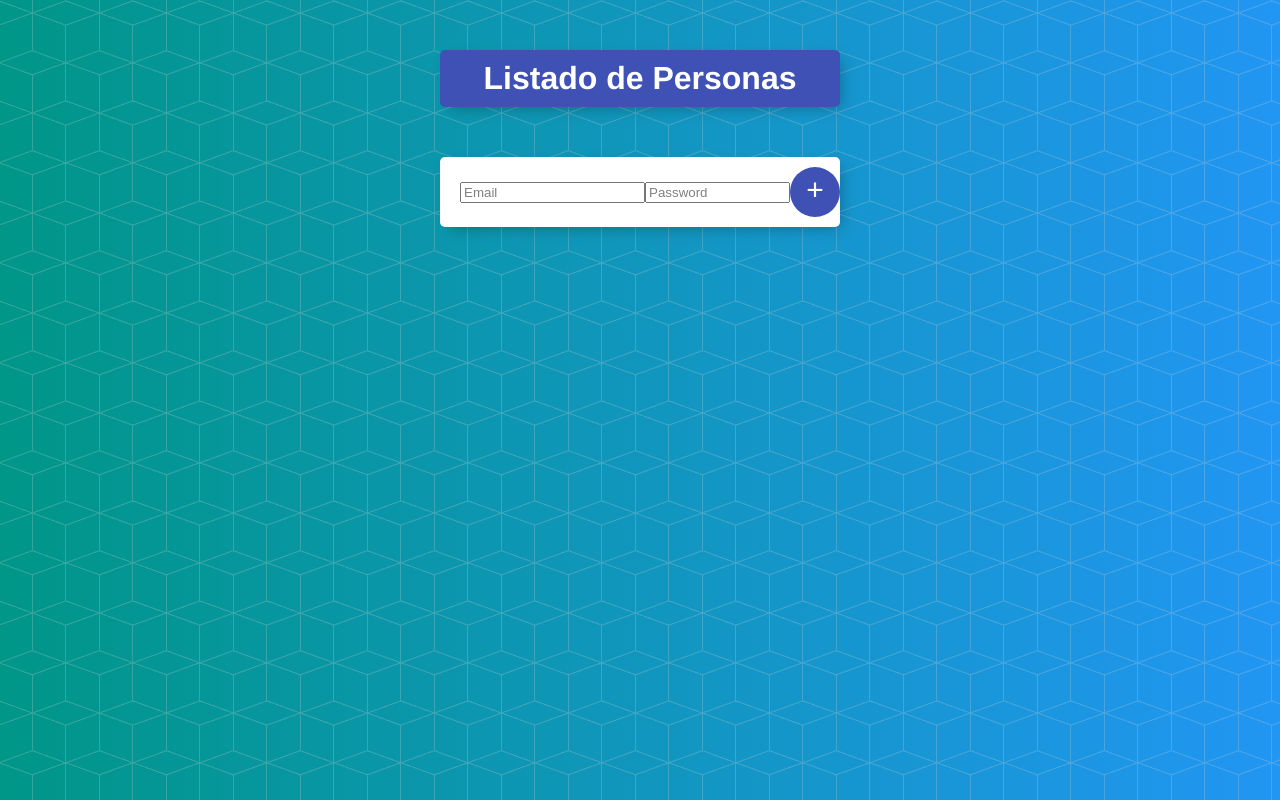
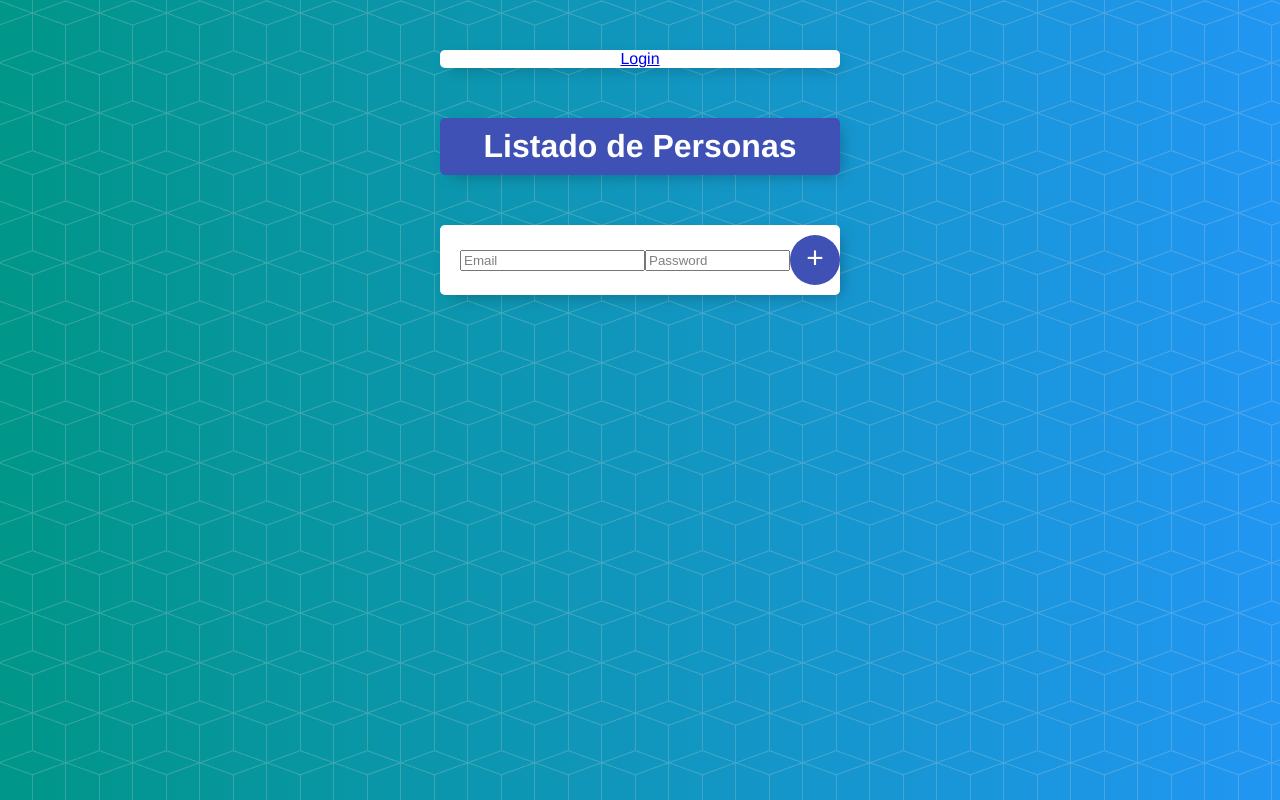
Before and after one commit to EdisonEscobar1995/angularCourse, an Angular app in the folder listado-personas/: page /login in a window 1280 px wide. Shown: the top 800 px of the page. Built offline with nearby package versions, Linux system fonts and the light colour scheme.

Commit message:
Se implementa los guardianes de rutas en la app de listado de personas

```diff
--- a/listado-personas/src/app/app-routing.module.ts
+++ b/listado-personas/src/app/app-routing.module.ts
@@ -1,13 +1,14 @@
 import { NgModule } from '@angular/core';
 import { Routes, RouterModule } from '@angular/router';
 import { ErrorComponent } from './error/error.component';
+import { LoginGuardian } from './login/login-guardian.service';
 import { LoginComponent } from './login/login.component';
 import { FormularioComponent } from './personas/formulario/formulario.component';
 import { PersonasComponent } from './personas/personas.component';
 
 const routes: Routes = [
-  { path:'', component: PersonasComponent },
-  { path:'personas', component: PersonasComponent, children: [
+  { path:'', component: PersonasComponent, canActivate:[LoginGuardian] },
+  { path:'personas', component: PersonasComponent, canActivate:[LoginGuardian], children: [
       { path:'agregar', component: FormularioComponent},
       { path:':id', component: FormularioComponent}
     ]
--- a/listado-personas/src/app/app.component.html
+++ b/listado-personas/src/app/app.component.html
@@ -1,3 +1,11 @@
+<div *ngIf="!isAutenticado()" class="box centrado">
+  <a routerLink="/login">Login</a>
+</div>
+
+<div *ngIf="isAutenticado()" class="box centrado">
+  <a style="cursor: pointer" (click)="salir()">Salir</a>
+</div>
+
 <div class="box" id="heading">
   <h1>{{ titulo }}</h1>
 </div>
--- a/listado-personas/src/app/app.component.ts
+++ b/listado-personas/src/app/app.component.ts
@@ -1,5 +1,6 @@
 import { Component, OnInit } from '@angular/core';
 import * as firebase from 'firebase/app';
+import { LoginService } from './login/login.services';
 
 @Component({
   selector: 'app-root',
@@ -9,7 +10,7 @@ import * as firebase from 'firebase/app';
 export class AppComponent implements OnInit {
   titulo = 'Listado de Personas';
 
-  constructor() {}
+  constructor(private loginService: LoginService) {}
 
   ngOnInit(): void {
     firebase.initializeApp({
@@ -18,4 +19,12 @@ export class AppComponent implements OnInit {
     });
   }
 
+  isAutenticado() {
+    return this.loginService.isAutenticado();
+  }
+
+  salir() {
+    this.loginService.logout();
+  }
+
 }
--- a/listado-personas/src/app/app.module.ts
+++ b/listado-personas/src/app/app.module.ts
@@ -14,6 +14,7 @@ import { DataServices } from './data.services';
 import { HttpClientModule } from '@angular/common/http';
 import { LoginComponent } from './login/login.component';
 import { LoginService } from './login/login.services';
+import { LoginGuardian } from './login/login-guardian.service';
 
 @NgModule({
   declarations: [
@@ -30,7 +31,7 @@ import { LoginService } from './login/login.services';
     AppRoutingModule,
     HttpClientModule
   ],
-  providers: [LoggingService, PersonasService, DataServices, LoginService],
+  providers: [LoggingService, PersonasService, DataServices, LoginService, LoginGuardian],
   bootstrap: [AppComponent]
 })
 export class AppModule { }
--- a/listado-personas/src/app/data.services.ts
+++ b/listado-personas/src/app/data.services.ts
@@ -17,7 +17,8 @@ export class DataServices {
 
   // Guardar personas
   guardarPersonas(personas: Persona[]): void {
-    this.httpClient.put('https://listado-personas-5f51b-default-rtdb.firebaseio.com/datos.json', personas)
+    const token = this.loginService.getIdToken();
+    this.httpClient.put('https://listado-personas-5f51b-default-rtdb.firebaseio.com/datos.json?auth=' + token, personas)
     .subscribe(
       response => {
         console.log("Resultado de guardar personas = ", response);
@@ -27,8 +28,9 @@ export class DataServices {
   }
 
   modificarPersona(index: number, personas: Persona) {
+    const token = this.loginService.getIdToken();
     let url:string;
-    url = `https://listado-personas-5f51b-default-rtdb.firebaseio.com/datos/${index}.json`;
+    url = `https://listado-personas-5f51b-default-rtdb.firebaseio.com/datos/${index}.json?auth=${token}`;
     this.httpClient.put(url, personas)
       .subscribe(
         response => console.log("response modificacion Persona = ", response),
@@ -37,8 +39,9 @@ export class DataServices {
   }
 
   eliminarPersona(index: number) {
+    const token = this.loginService.getIdToken();
     let url:string;
-    url = `https://listado-personas-5f51b-default-rtdb.firebaseio.com/datos/${index}.json`;
+    url = `https://listado-personas-5f51b-default-rtdb.firebaseio.com/datos/${index}.json?auth=${token}`;
     this.httpClient.delete(url)
       .subscribe(
         response => console.log("response eliminar Persona = ", response),
--- /dev/null
+++ b/listado-personas/src/app/login/login-guardian.service.ts
@@ -0,0 +1,21 @@
+import { Injectable } from "@angular/core";
+import { ActivatedRouteSnapshot, CanActivate, Router, RouterStateSnapshot } from "@angular/router";
+import { LoginService } from "./login.services";
+
+@Injectable()
+export class LoginGuardian implements CanActivate {
+
+  constructor(
+    private loginService: LoginService,
+    private roter: Router,
+  ){}
+
+  canActivate(route: ActivatedRouteSnapshot, state: RouterStateSnapshot) {
+    if (this.loginService.isAutenticado()) {
+      return true;
+    } else {
+      this.roter.navigate(['login']);
+      return false;
+    }
+  }
+}
--- a/listado-personas/src/app/login/login.services.ts
+++ b/listado-personas/src/app/login/login.services.ts
@@ -1,17 +1,17 @@
 import { Injectable } from "@angular/core";
 import { Router } from "@angular/router";
-import { getAuth, signInWithEmailAndPassword } from "firebase/auth";
+import * as firebase from "firebase/auth";
 
 @Injectable()
 export class LoginService {
 
-  token: string;
+  token: string | null;
 
   constructor(private router: Router) {}
 
   login(email: string, password:string) {
-    const auth = getAuth();
-    signInWithEmailAndPassword(auth, email, password)
+    const auth = firebase.getAuth();
+    firebase.signInWithEmailAndPassword(auth, email, password)
       .then(
         response => {
           auth.currentUser?.getIdToken().then(
@@ -24,7 +24,20 @@ export class LoginService {
       );
   }
 
+  logout() {
+    const auth = firebase.getAuth();
+    firebase.signOut(auth)
+      .then(() => {
+        this.token = null;
+        this.router.navigate(['login'])
+      }).catch(error => console.log("error logout = ", error));
+  }
+
   getIdToken() {
     return this.token;
   }
+
+  isAutenticado() {
+    return this.token != null;
+  }
 }
--- a/listado-personas/src/styles.css
+++ b/listado-personas/src/styles.css
@@ -49,6 +49,10 @@ p {
   color: #00204a;
 }
 
+.centrado {
+  text-align: center;
+}
+
 form {
   text-align: center;
   margin-left: 20px;
```
